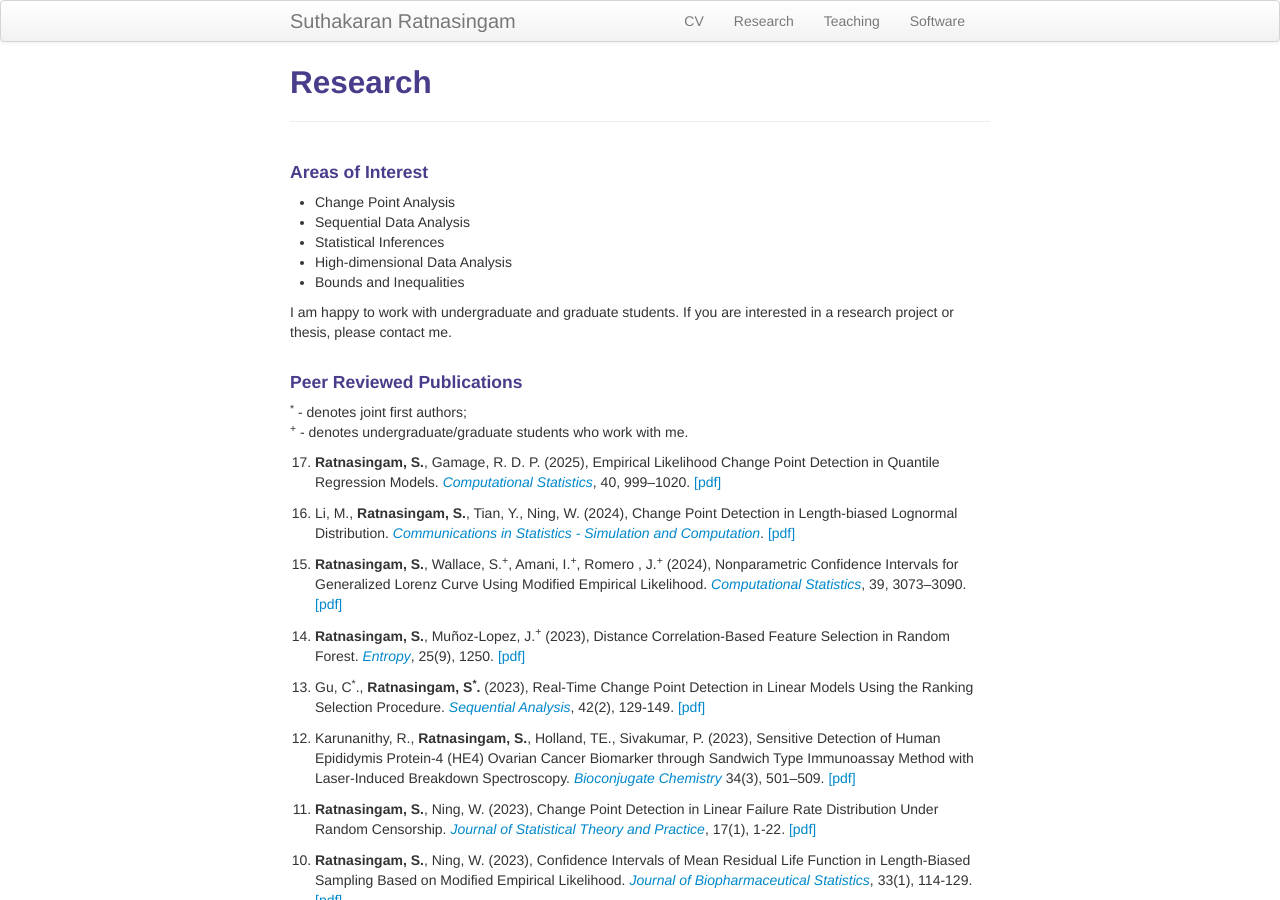
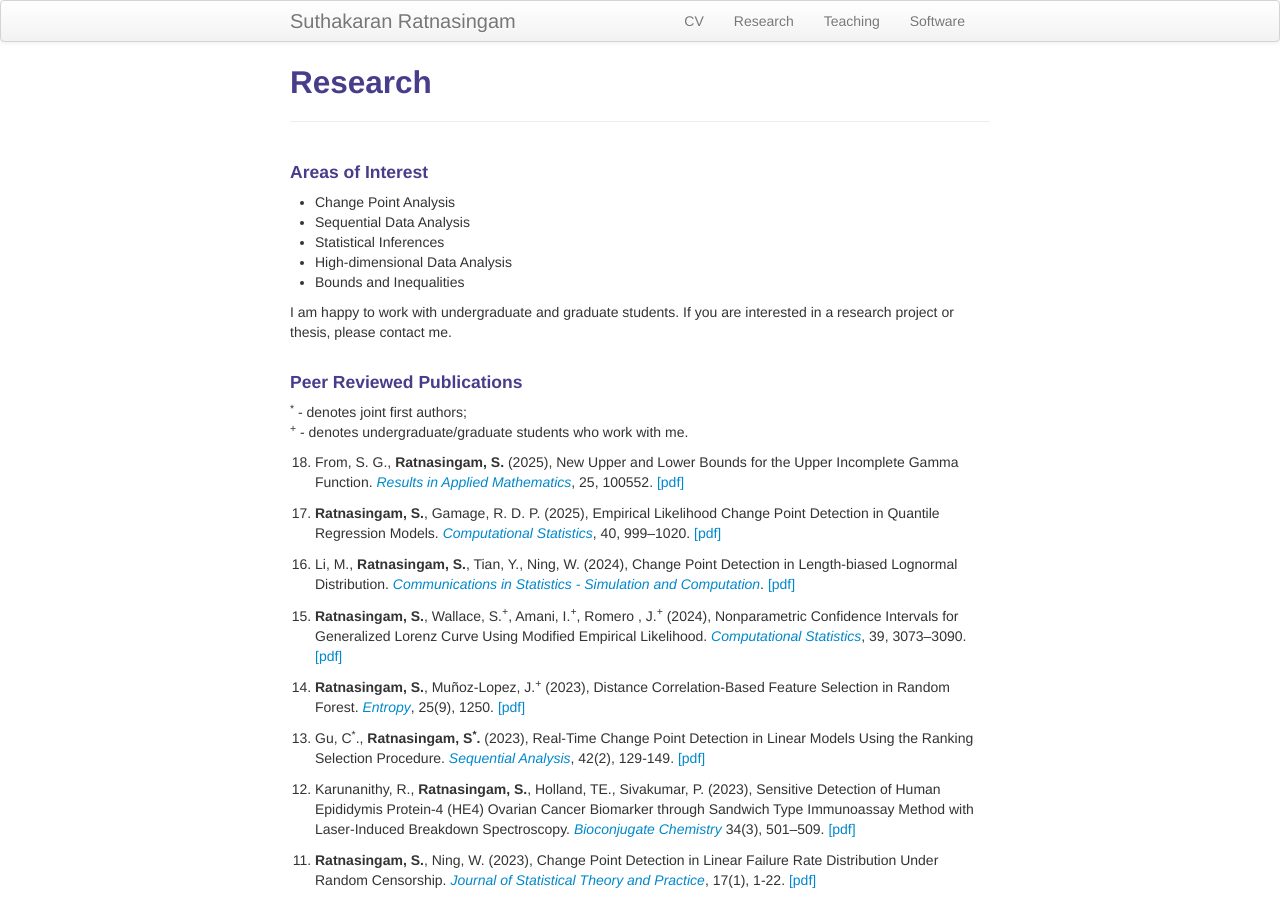
Before and after one commit to suthakaranr/suthakaranr.github.io, a Jekyll site: the page built from pages/Research.md, in a window 1280 px wide and 900 px high. Built offline with Jekyll 4.4.1, drawn with Linux system fonts in a browser that asks for light colours.

Commit message:
Update Research.md

```diff
--- a/pages/Research.md
+++ b/pages/Research.md
@@ -27,6 +27,9 @@ I am happy to work with undergraduate and graduate students. If you are interest
 <div style="line-height:80%;">
 
 <ol>
+
+  <li value="18"> From, S. G.,  <b>Ratnasingam, S.</b> (2025), New Upper and Lower Bounds for the Upper Incomplete Gamma Function. <a style="text-decoration:none" href="https://doi.org/10.1016/j.rinam.2025.100552" target="_blank" rel="noopener noreferrer"><i>Results in Applied Mathematics</i></a>, 25, 100552.  <a style="text-decoration:none" href="../assets/2025FSRINAM.pdf" target="_blank" rel="noopener noreferrer">[pdf]</a></li> <br>
+
 
    <li value="17"> <b>Ratnasingam, S.</b>, Gamage, R. D. P. (2025), Empirical Likelihood Change Point Detection in Quantile Regression Models. <a style="text-decoration:none" href="https://doi.org/10.1007/s00180-024-01526-w" target="_blank" rel="noopener noreferrer"><i>Computational Statistics</i></a>, 40, 999–1020. <a style="text-decoration:none" href="../assets/2024SRRG.pdf" target="_blank" rel="noopener noreferrer">[pdf]</a> </li> <br>
 
```
